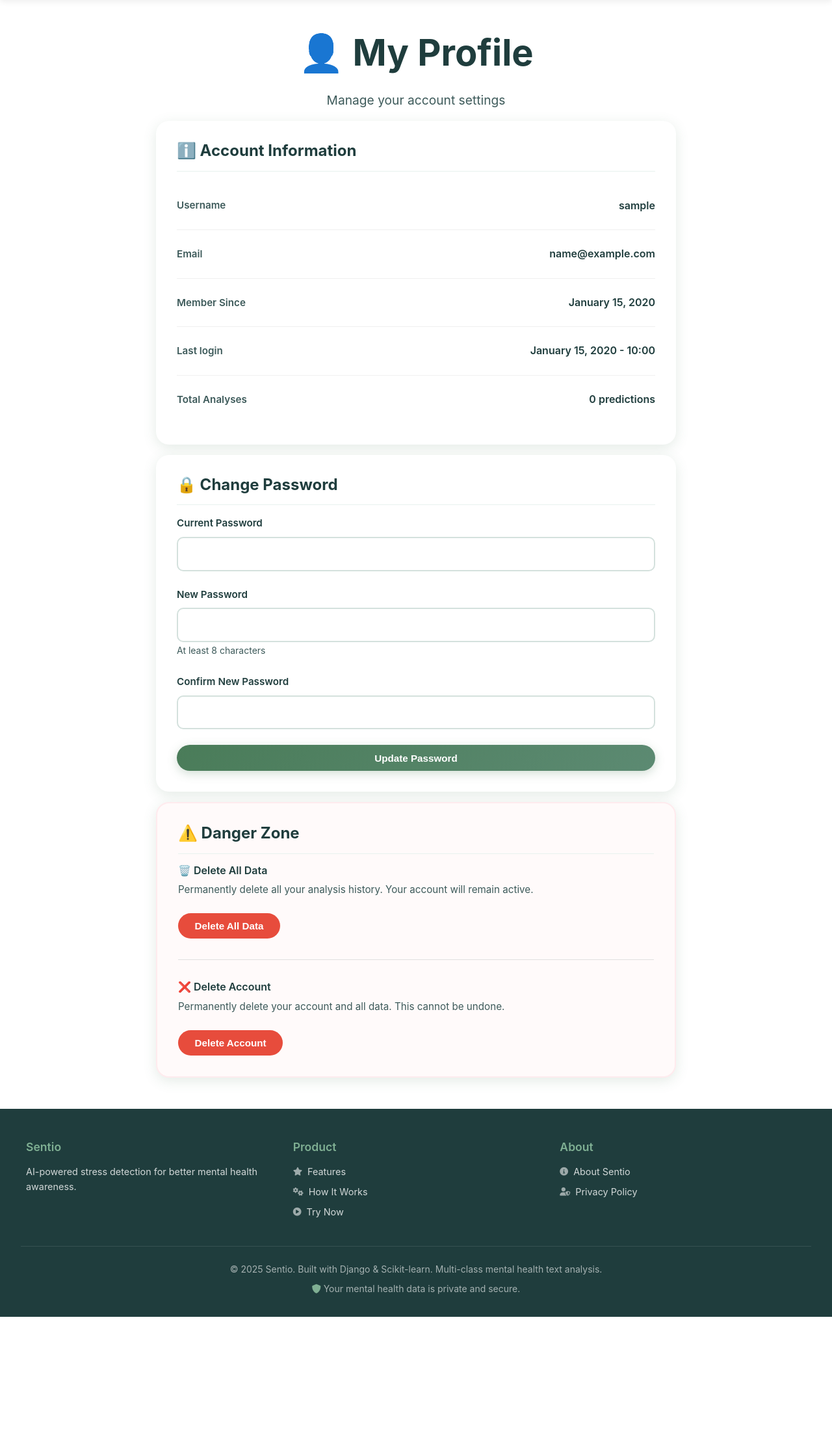
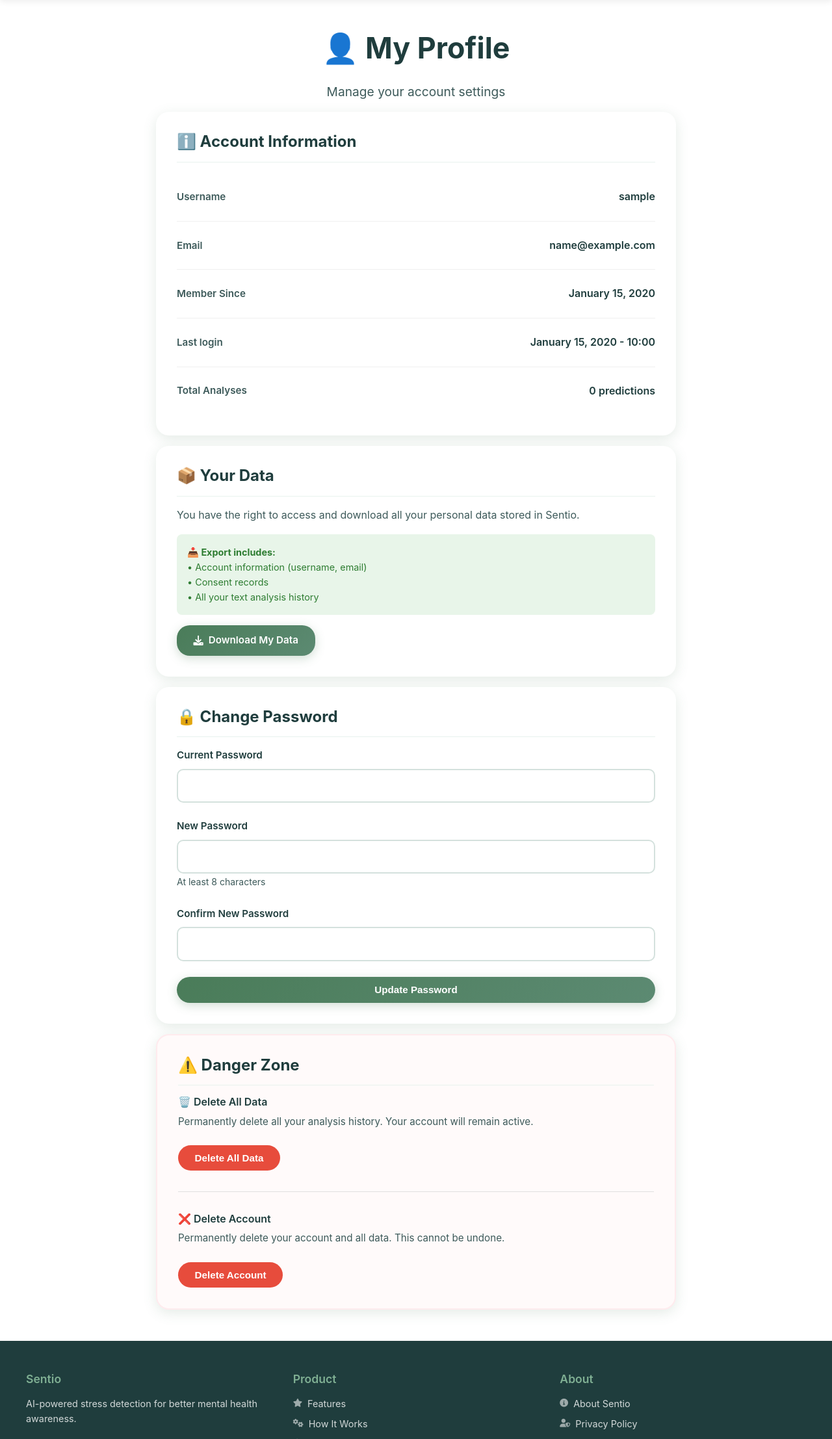
Before and after one commit to clausevilla/Sentio, a Django app: page /accounts/profile/ in a window 1280 px wide. Shown: the part 70-2284 px from the top of the page at 65% size. Before the commit the page ends 2096 px from the top, so only its background shows below. Run offline with Django 5.2, Linux system fonts and the light colour scheme; a user stored in the database is signed in; tables that the repository leaves empty hold one stand-in row (values such as "Sample post").

Commit message:
#15 Add export-data api to allow user download their data
Former-commit-id: d3ee2f72d26c353883ed3e6a24c4dba644fe08b5

```diff
--- a/apps/accounts/static/accounts/css/profile.css
+++ b/apps/accounts/static/accounts/css/profile.css
@@ -7,6 +7,7 @@
 
 .profile-grid {
     display: grid;
+    grid-template-columns: 2fr;
     gap: var(--spacing-sm);
     max-width: 800px;
     margin: 0 auto;
--- a/apps/accounts/templates/accounts/profile.html
+++ b/apps/accounts/templates/accounts/profile.html
@@ -15,7 +15,7 @@
     <div class="container">
         <!-- Page Header -->
         <div class="text-center mb-xl">
-            <h1>👤 My Profile</h1>
+            <h2>👤 My Profile</h2>
             <p
                 style="color: var(--color-text-light); font-size: var(--font-lg);">Manage
                 your account settings</p>
@@ -54,6 +54,29 @@
                         <span class="info-value">{{ total_analyses }}
                             predictions</span>
                     </div>
+                </div>
+            </div>
+
+            <!-- Export Your Data - NEW SECTION -->
+            <div class="card">
+                <div class="card-header">
+                    <h2>📦 Your Data</h2>
+                </div>
+                <div class="card-body">
+                    <p style="color: var(--color-text-light); margin-bottom: 1rem;">
+                        You have the right to access and download all your personal data stored in Sentio.
+                    </p>
+                    <div class="export-info" style="background: #e8f5e9; padding: 1rem; border-radius: 8px; margin-bottom: 1rem;">
+                        <p style="margin: 0; font-size: 0.9rem; color: #2e7d32;">
+                            <strong>📥 Export includes:</strong><br>
+                            • Account information (username, email)<br>
+                            • Consent records<br>
+                            • All your text analysis history
+                        </p>
+                    </div>
+                    <a href="{% url 'accounts:export_data_api' %}" class="btn btn-primary" style="display: inline-flex; align-items: center; gap: 0.5rem;">
+                        <i class="fas fa-download"></i> Download My Data
+                    </a>
                 </div>
             </div>
 
--- a/apps/accounts/urls.py
+++ b/apps/accounts/urls.py
@@ -18,6 +18,7 @@ urlpatterns = [
     path('api/change-password/', views.change_password_api, name='change_password_api'),
     path('api/delete-all-data/', views.delete_all_data_api, name='delete_all_data_api'),
     path('api/delete-account/', views.delete_account_api, name='delete_account_api'),
+    path('api/export-data/', views.export_data_api, name='export_data_api'),
     # Consent and privacy URLs
     path('consent/', views.consent_view, name='consent'),
     path('privacy/', views.privacy_policy_view, name='privacy_policy'),
```
